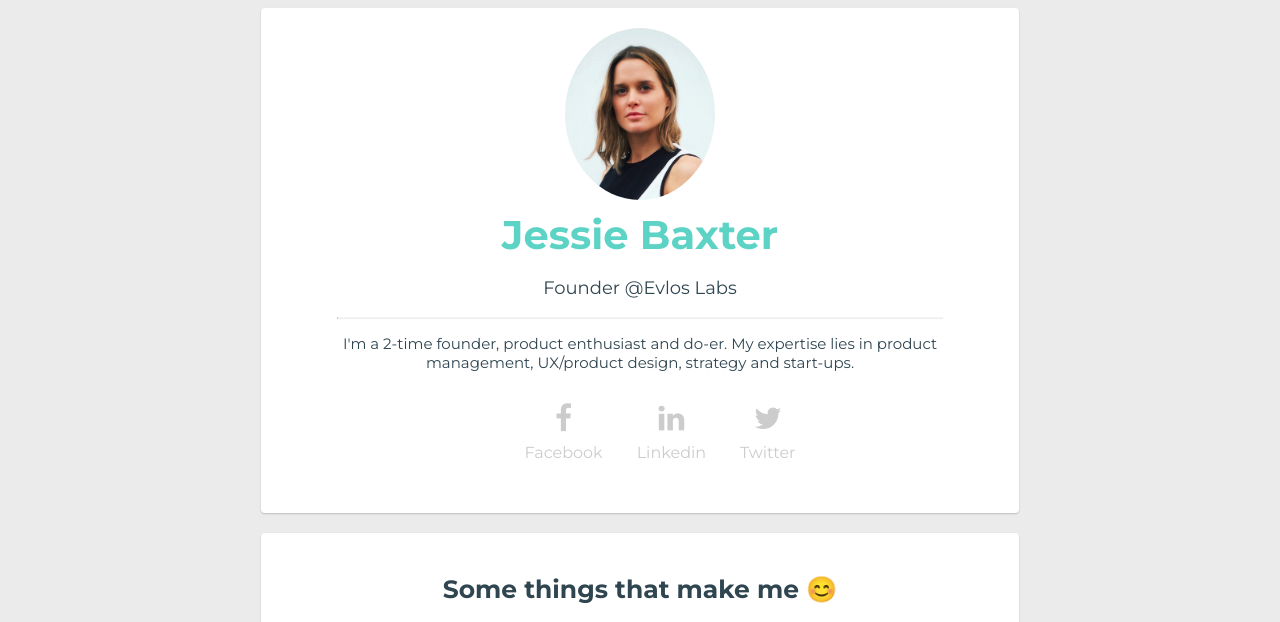
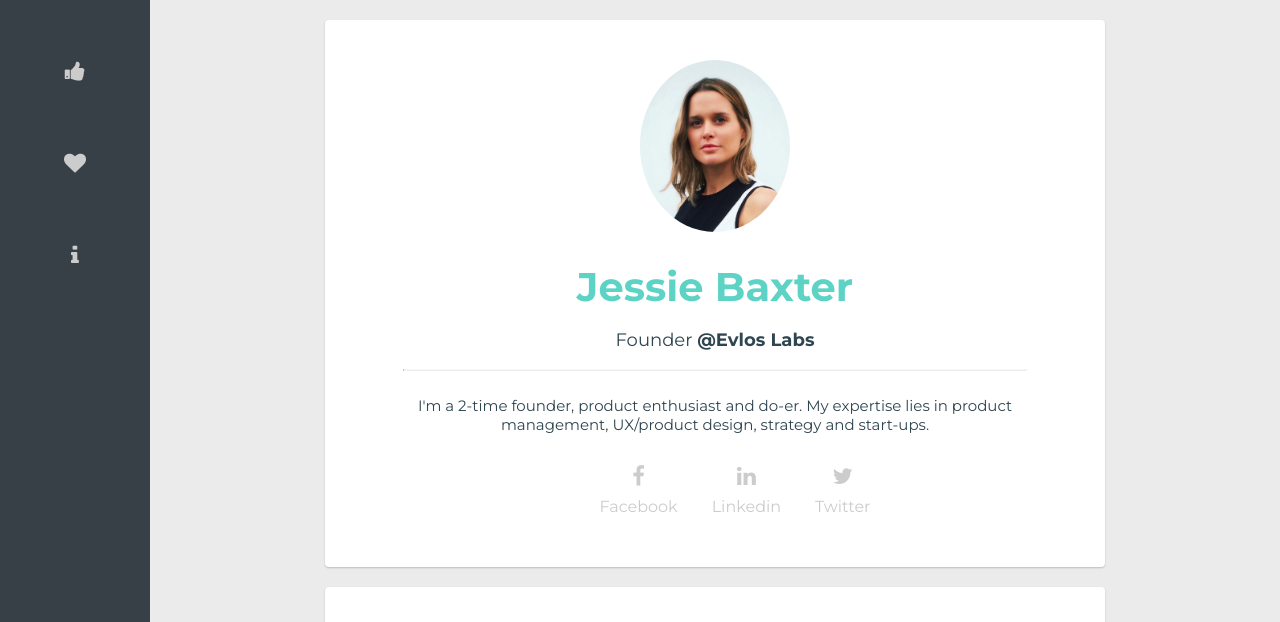
Before and after one commit to jessiebbaxter/profile, a plain HTML site: page index.html in a window 1280 px wide. Shown: the top 622 px of the page. Drawn offline with Linux system fonts and the light colour scheme.

Commit message:
Added a sidebar

```diff
--- a/index.html
+++ b/index.html
@@ -10,12 +10,32 @@
   </head>
 
   <body>
+    <div id="sidebar">
+      <ul>
+        <li>
+          <a href="#summary">
+            <i class="fa fa-thumbs-up"></i>
+          </a>
+        </li>
+        <li>
+          <a href="#favorite-things">
+            <i class="fa fa-heart"></i>
+          </a>
+        </li>
+        <li>
+          <a href="#footer">
+            <i class="fa fa-info"></i>
+          </a>
+        </li>
+      </ul>
+    </div>
 
-    <div class="container">
-      <div class="card text-center">
+    <div id="page-content">
+      <div id="container">
+        <div class="card text-center" id="summary">
           <img class="img-circle" src="images/jessie.jpg" alt="Jessie Baxter">
           <h1>Jessie Baxter</h1>
-        <h3>Founder @Evlos Labs</h3>
+          <h3>Founder <strong>@Evlos Labs</strong></h3>
           <hr>
           <p>
             I'm a 2-time founder, product enthusiast and do-er. My expertise lies in product management, UX/product design, strategy and start-ups.
@@ -40,7 +60,7 @@
           </ul>
         </div>
 
-      <div class="card text-center">
+        <div class="card text-center" id="favorite-things">
           <h2>Some things that make me 😊</h2>
           <hr>
           <table>
@@ -77,9 +97,10 @@
         </div>
 
 
-      <div class="card text-center">
+        <div class="card text-center" id="footer">
           <h2>About this page</h2>
-        <p>This page has been coded during the <a href="https://lewagon.com/program" target="_blank">FullStack program @LeWagon</a>. That was probably the best experience of my entire life.</p>
+          <hr>
+          <p>This page has been coded during the <a href="https://lewagon.com/program" target="_blank">FullStack program @LeWagon</a> which was probably the best experience of my entire life. <i><--They made up write this.</i> 🙄</p>
           <ul class="list-inline">
            <li>
              <a href="#">
@@ -99,7 +120,6 @@
           </ul>
         </div>
       </div>
-
-
+    </div>
   </body>
 </html>
--- a/style.css
+++ b/style.css
@@ -28,11 +28,17 @@ h3 {
 
 p {
 	font-size: 15px;
+	margin-top: 25px;
 }
 
 a {
 	text-decoration: none;
 	color: #ccc;
+}
+
+a:hover, i:hover {
+	text-decoration: none;
+	color: #5DD3C5;
 }
 
 table {
@@ -55,7 +61,7 @@ li {
 }
 
 .fa {
-	font-size: 30px;
+	font-size: 22px;
 	margin-bottom: 10px;
 	color: #ccc;
 }
@@ -73,14 +79,10 @@ li {
 	text-align: center;
 }
 
-.container {
-  width: 60%;
-  margin: 0 auto;
-}
-
 .card {
 	background: white;
 	padding: 20px;
+	margin-top: 20px;
 	margin-bottom: 20px;
     border-radius: 4px;
     box-shadow: 0px 1px 2px 0px rgba(0, 0, 0, 0.2);
@@ -89,11 +91,40 @@ li {
 .img-circle {
 	width: 150px;
 	border-radius: 50%;
+	margin-top: 20px;
+	margin-bottom: 20px;
 }
 
 .large-emojis {
 	font-size: 40px;
 	margin-top: 20px;
+}
+
+#sidebar {
+  background-color: #384047;
+  position: fixed;
+  width: 150px;
+  left: 0;
+  top: 0;
+  bottom: 0;
+  text-align: center;
+}
+
+#sidebar ul {
+	padding-left: 0px;
+}
+
+#sidebar li {
+	margin-top: 60px;
+}
+
+#page-content {
+  margin-left: 150px;
+}
+
+#container {
+  width: 70%;
+  margin: 0 auto;
 }
 
 @media (min-width: 960px) {
@@ -105,19 +136,36 @@ li {
 
 @media (max-width: 960px) {
   /* For a screen < 960px, this CSS will be read */
-  .container {
+  #container {
     width: 70%;
   }
 }
 @media (max-width: 720px) {
   /* For a screen < 720px, this CSS will be read */
-  .container {
+  #container {
     width: 85%;
   }
+
+  #sidebar {
+  	display: none;
+  }
+
+  #page-content {
+  	margin-left: 0px;
+  }
+
 }
 @media (max-width: 540px) {
   /* For a screen < 540px, this CSS will be read */
-  .container {
+  #container {
     width: 95%;
   }
+
+  #sidebar {
+  	display: none;
+  }
+
+  #page-content {
+  	margin-left: 0px;
+  }
 }
```
Lines whose indentation alone changed are shown as unchanged.
